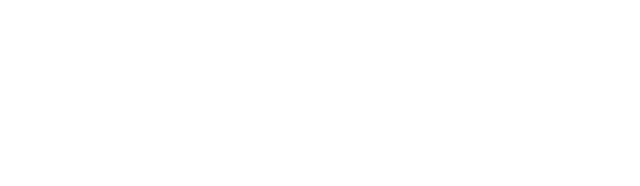
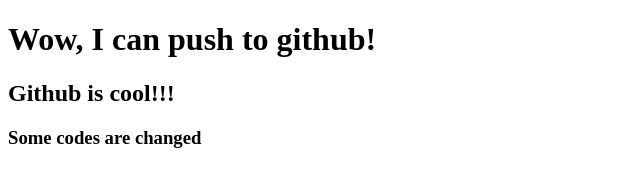
Before and after one commit to mahbubmanna/my-2nd-repo, a plain HTML site: page index.html in a window 1280 px wide. Shown: the whole page, without its empty margins (0-640 px from the left). Drawn offline with Linux system fonts and the light colour scheme.

Commit message:
header added

```diff
--- a/index.html
+++ b/index.html
@@ -7,6 +7,9 @@
     <title>My Second Repo</title>
 </head>
 <body>
+    <h1>Wow, I can push to github!</h1>
+    <h2>Github is cool!!!</h2>
+    <h3>Some codes are changed</h3>
 
 </body>
 </html>
```
